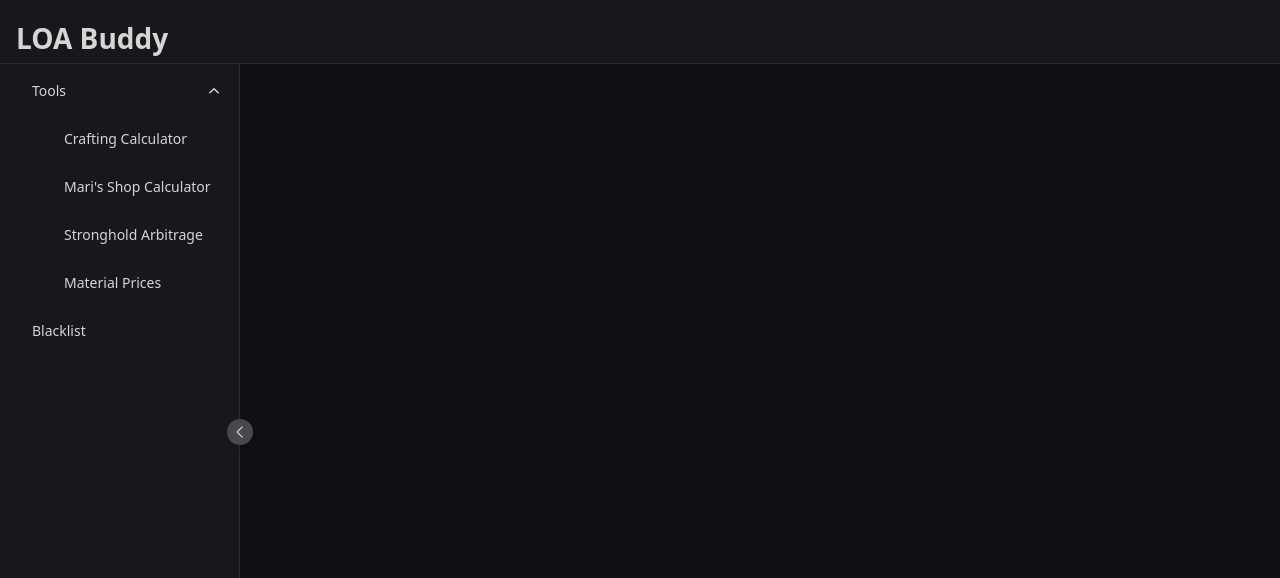
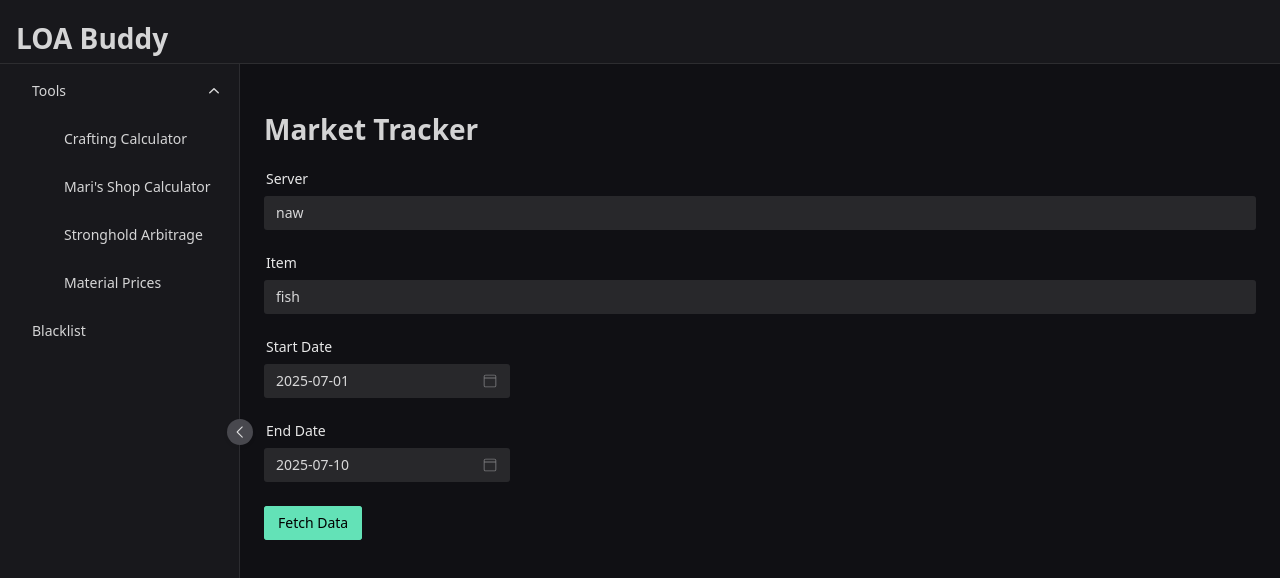
Before and after one commit to yiruinn/loa-buddy, a Vue app in the folder web/: page /market in a window 1280 px wide. Shown: the top 578 px of the page. Built offline with nearby package versions, Linux system fonts and the light colour scheme; no server answers; a small style sheet from the web is missing.

Commit message:
add basic historical market price tracking

```diff
--- a/web/package.json
+++ b/web/package.json
@@ -11,7 +11,9 @@
     "format": "prettier --write src/"
   },
   "dependencies": {
+    "chart.js": "^4.5.0",
     "vue": "^3.5.13",
+    "vue-chartjs": "^5.3.2",
     "vue-router": "^4.5.1"
   },
   "devDependencies": {
--- /dev/null
+++ b/web/src/components/MarketTracker.vue
@@ -0,0 +1,169 @@
+<template>
+  <div>
+    <h1>Market Tracker</h1>
+    <n-form @submit.prevent="fetchData">
+      <n-form-item label="Server">
+        <n-input v-model:value="server" />
+      </n-form-item>
+      <n-form-item label="Item">
+        <n-input v-model:value="item" />
+      </n-form-item>
+      <n-form-item label="Start Date">
+        <n-date-picker v-model:value="startDate" type="date" />
+      </n-form-item>
+      <n-form-item label="End Date">
+        <n-date-picker v-model:value="endDate" type="date" />
+      </n-form-item>
+      <n-button type="primary" @click="fetchData">Fetch Data</n-button>
+    </n-form>
+    <div style="height: 400px">
+      <Line v-if="chartData" :data="chartData" :options="chartOptions" />
+    </div>
+  </div>
+</template>
+
+<script setup>
+import { ref } from 'vue';
+import { NForm, NFormItem, NInput, NDatePicker, NButton } from 'naive-ui';
+import { Line } from 'vue-chartjs';
+import {
+  Chart as ChartJS,
+  Title,
+  Tooltip,
+  Legend,
+  LineElement,
+  CategoryScale,
+  LinearScale,
+  PointElement,
+} from 'chart.js';
+
+ChartJS.register(
+  Title,
+  Tooltip,
+  Legend,
+  LineElement,
+  CategoryScale,
+  LinearScale,
+  PointElement
+);
+
+const server = ref('naw');
+const item = ref('fish');
+const startDate = ref(new Date('2025-07-01').getTime());
+const endDate = ref(new Date('2025-07-10').getTime());
+
+const chartData = ref(null);
+const chartOptions = ref({
+  responsive: true,
+  maintainAspectRatio: false,
+  plugins: {
+    legend: {
+      labels: {
+        color: 'rgba(255, 255, 255, 0.85)'
+      }
+    }
+  },
+  scales: {
+    x: {
+      ticks: {
+        color: 'rgba(255, 255, 255, 0.85)'
+      },
+      grid: {
+        color: 'rgba(255, 255, 255, 0.2)'
+      }
+    },
+    y: {
+      ticks: {
+        color: 'rgba(255, 255, 255, 0.85)'
+      },
+      grid: {
+        color: 'rgba(255, 255, 255, 0.2)'
+      }
+    }
+  }
+});
+
+async function fetchData() {
+  const start = new Date(startDate.value);
+  const end = new Date(endDate.value);
+  const startDateString = start.toISOString().split('T')[0];
+  const endDateString = end.toISOString().split('T')[0];
+  const url = `https://marketdata-api.yrzhao1068589.workers.dev/v1/prices/historical/${server.value}/${item.value}?start_date=${startDateString}&end_date=${endDateString}`;
+
+  try {
+    const response = await fetch(url);
+    const data = await response.json();
+    const dataMap = new Map(data.map(d => [d.day, d]));
+
+    const labels = [];
+    const minPrices = [];
+    const maxPrices = [];
+    const avgPrices = [];
+
+    const minPricePointRadius = [];
+    const maxPricePointRadius = [];
+    const avgPricePointRadius = [];
+
+    let lastKnown = { min_price: null, max_price: null, avg_price: null };
+
+    for (let day = new Date(start); day <= end; day.setDate(day.getDate() + 1)) {
+      const dayString = day.toISOString().split('T')[0];
+      labels.push(dayString);
+
+      if (dataMap.has(dayString)) {
+        const pointData = dataMap.get(dayString);
+        minPrices.push(pointData.min_price);
+        maxPrices.push(pointData.max_price);
+        avgPrices.push(pointData.avg_price);
+
+        minPricePointRadius.push(3);
+        maxPricePointRadius.push(3);
+        avgPricePointRadius.push(3);
+
+        lastKnown = pointData;
+      } else {
+        minPrices.push(lastKnown.min_price);
+        maxPrices.push(lastKnown.max_price);
+        avgPrices.push(lastKnown.avg_price);
+
+        minPricePointRadius.push(0);
+        maxPricePointRadius.push(0);
+        avgPricePointRadius.push(0);
+      }
+    }
+
+    chartData.value = {
+      labels,
+      datasets: [
+        {
+          label: 'Min Price',
+          data: minPrices,
+          borderColor: '#c0392b',
+          backgroundColor: 'rgba(231, 76, 60, 0.5)',
+          pointRadius: minPricePointRadius,
+          spanGaps: true,
+        },
+        {
+          label: 'Max Price',
+          data: maxPrices,
+          borderColor: '#27ae60',
+          backgroundColor: 'rgba(39, 174, 96, 0.5)',
+          pointRadius: maxPricePointRadius,
+          spanGaps: true,
+        },
+        {
+          label: 'Avg Price',
+          data: avgPrices,
+          borderColor: '#2980b9',
+          backgroundColor: 'rgba(52, 152, 219, 0.5)',
+          pointRadius: avgPricePointRadius,
+          spanGaps: true,
+        },
+      ],
+    };
+  } catch (error) {
+    console.error('Error fetching data:', error);
+    chartData.value = null;
+  }
+}
+</script>
--- a/web/src/router.js
+++ b/web/src/router.js
@@ -6,6 +6,7 @@ import MariCalculator from './components/MariCalculator.vue';
 import MaterialsPage from './components/MaterialsPage.vue';
 import StrongholdExchangeCalculator from './components/StrongholdExchangeCalculator.vue';
 import BlacklistPage from './components/BlacklistPage.vue';
+import MarketTracker from './components/MarketTracker.vue';
 
 const routes = [
   { path: '/', component: HomePage, name: 'home' },
@@ -14,6 +15,7 @@ const routes = [
   { path: '/materials', component: MaterialsPage, name: 'materials' },
   { path: '/stronghold', component: StrongholdExchangeCalculator, name: 'stronghold' },
   { path: '/blacklist', component: BlacklistPage, name: 'blacklist' },
+  { path: '/market', component: MarketTracker, name: 'market-tracker' },
 ];
 
 const router = createRouter({
```
Also changed, not shown: 1 other file (tests, documents, lock files or other folders).
